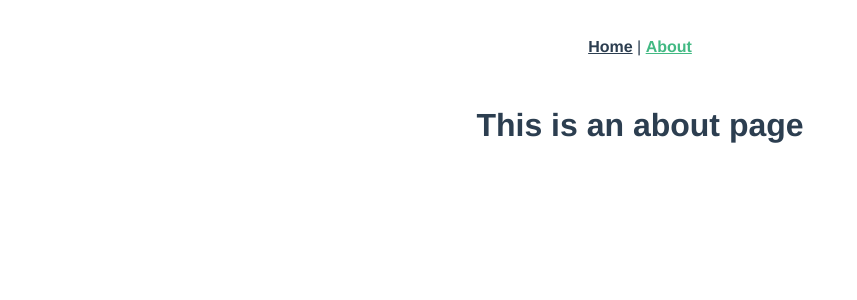
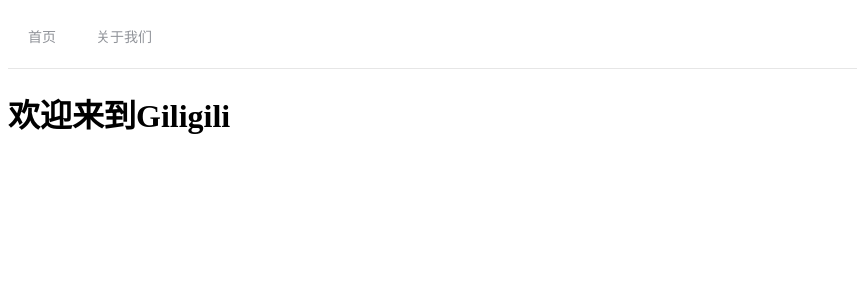
Before and after one commit to gourouting/giligili-vue, a Vue app: page /#/about in a window 1280 px wide. Shown: the top 300 px of the page, without its empty margins (0-857 px from the left). Built offline with nearby package versions, Linux system fonts and the light colour scheme.

Commit message:
G站初始化

```diff
--- a/package.json
+++ b/package.json
@@ -9,6 +9,7 @@
   },
   "dependencies": {
     "core-js": "^2.6.5",
+    "element-ui": "^2.4.5",
     "vue": "^2.6.10",
     "vue-router": "^3.0.3",
     "vuex": "^3.0.1"
@@ -23,6 +24,7 @@
     "eslint-plugin-vue": "^5.0.0",
     "node-sass": "^4.9.0",
     "sass-loader": "^7.1.0",
+    "vue-cli-plugin-element": "^1.0.1",
     "vue-template-compiler": "^2.6.10"
   }
 }
--- a/public/index.html
+++ b/public/index.html
@@ -9,7 +9,7 @@
   </head>
   <body>
     <noscript>
-      <strong>We're sorry but giligili doesn't work properly without JavaScript enabled. Please enable it to continue.</strong>
+      <strong>你的游览器不支持本网站，换个chrome再来吧！</strong>
     </noscript>
     <div id="app"></div>
     <!-- built files will be auto injected -->
--- a/src/App.vue
+++ b/src/App.vue
@@ -1,29 +1,20 @@
 <template>
   <div id="app">
-    <div id="nav">
-      <router-link to="/">Home</router-link> |
-      <router-link to="/about">About</router-link>
-    </div>
-    <router-view/>
+    <NavBar></NavBar>
+    <router-view></router-view>
   </div>
 </template>
 
-<style lang="scss">
-#app {
-  font-family: 'Avenir', Helvetica, Arial, sans-serif;
-  -webkit-font-smoothing: antialiased;
-  -moz-osx-font-smoothing: grayscale;
-  text-align: center;
-  color: #2c3e50;
-}
-#nav {
-  padding: 30px;
-  a {
-    font-weight: bold;
-    color: #2c3e50;
-    &.router-link-exact-active {
-      color: #42b983;
-    }
-  }
-}
+<script>
+import NavBar from './components/NavBar.vue';
+
+export default {
+  name: 'app',
+  components: {
+    NavBar,
+  },
+};
+</script>
+
+<style>
 </style>
--- /dev/null
+++ b/src/components/NavBar.vue
@@ -0,0 +1,16 @@
+<template>
+  <el-menu class="el-menu-demo" mode="horizontal" router>
+    <el-menu-item index="/">首页</el-menu-item>
+    <el-menu-item index="/about">关于我们</el-menu-item>
+  </el-menu>
+</template>
+
+<script>
+export default {
+  name: 'NavBar',
+};
+</script>
+
+<!-- Add "scoped" attribute to limit CSS to this component only -->
+<style scoped lang="scss">
+</style>
--- a/src/main.js
+++ b/src/main.js
@@ -2,6 +2,7 @@ import Vue from 'vue';
 import App from './App.vue';
 import router from './router';
 import store from './store';
+import './plugins/element';
 
 Vue.config.productionTip = false;
 
--- /dev/null
+++ b/src/plugins/element.js
@@ -0,0 +1,5 @@
+import Vue from 'vue';
+import Element from 'element-ui';
+import 'element-ui/lib/theme-chalk/index.css';
+
+Vue.use(Element);
--- a/src/views/About.vue
+++ b/src/views/About.vue
@@ -1,5 +1,5 @@
 <template>
   <div class="about">
-    <h1>This is an about page</h1>
+    <h1>欢迎来到Giligili</h1>
   </div>
 </template>
--- a/src/views/Home.vue
+++ b/src/views/Home.vue
@@ -1,7 +1,8 @@
 <template>
   <div class="home">
-    <img alt="Vue logo" src="../assets/logo.png">
-    <HelloWorld msg="Welcome to Your Vue.js App"/>
+    <div class="">
+      Giligili世界大和平！
+    </div>
   </div>
 </template>
 
```
Also changed, not shown: 1 other file (tests, documents, lock files or other folders).
